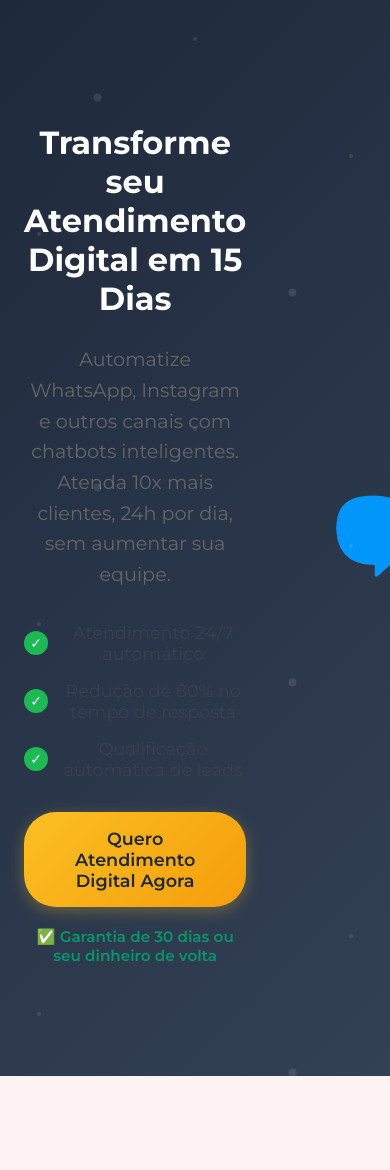
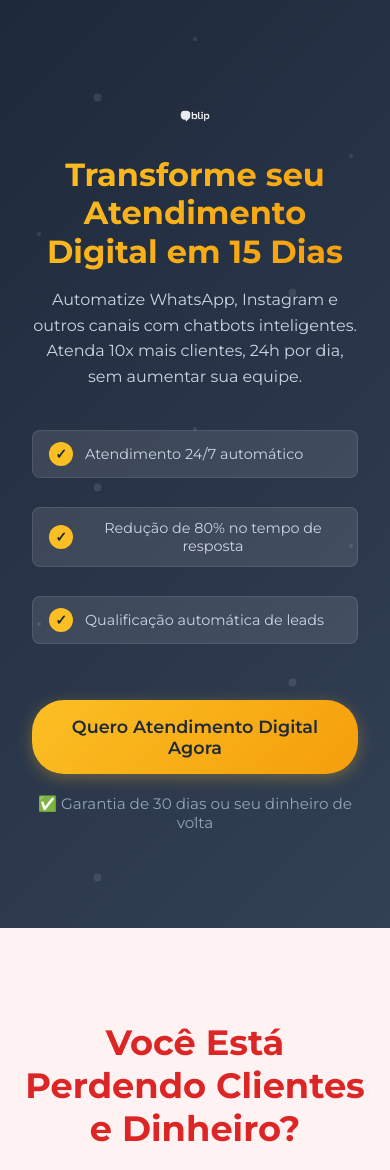
Before and after one commit to wesleystoss/ziro, a PHP site: page /lp/blip.html in a window 390 px wide. Shown: the part 69-1239 px from the top of the page. Run offline with PHP 8.4, Linux system fonts and the light colour scheme.

Commit message:
Adiciona novos estilos e estrutura à seção hero do site da Blip, incluindo animações, responsividade e melhorias visuais nos elementos de texto e benefícios. Atualiza a paleta de cores e remove elementos desnecessários para otimizar a apresentação.

```diff
--- a/assets/css/style.css
+++ b/assets/css/style.css
@@ -77,6 +77,24 @@ body {
     position: relative;
     z-index: 2;
     text-align: center;
+}
+
+/* Linha 0: Logo da Blip */
+.ziro-hero-logo {
+    animation: fadeInUp 0.8s ease-out 0s both;
+}
+
+.ziro-logo-blip {
+    height: 200px;
+    width: auto;
+    filter: brightness(0) invert(1);
+    opacity: 0.9;
+    transition: all 0.3s ease;
+}
+
+.ziro-logo-blip:hover {
+    opacity: 1;
+    transform: scale(1.05);
 }
 
 /* Linha 1: Título */
@@ -384,6 +402,14 @@ body {
     flex: 1;
 }
 
+.ziro-hero-text h1 {
+    font-size: 3rem;
+    font-weight: 700;
+    margin-bottom: 1.5rem;
+    color: #1e293b;
+    line-height: 1.2;
+}
+
 .ziro-hero-image {
     flex: 1;
     text-align: center;
@@ -396,7 +422,7 @@ body {
 
 .ziro-hero-subtitle {
     font-size: 1.3rem;
-    color: #4b5563;
+    color: #64748b;
     margin-bottom: 2rem;
     line-height: 1.6;
 }
@@ -410,7 +436,8 @@ body {
     align-items: center;
     margin-bottom: 1rem;
     font-size: 1.1rem;
-    color: #374151;
+    color: #475569;
+    font-weight: 500;
 }
 
 .ziro-check {
@@ -557,7 +584,7 @@ body {
 }
 
 .ziro-fonte-dados p {
-    color: #6b7280;
+    color: white;
     font-size: 0.9rem;
     font-style: italic;
 }
@@ -1366,3 +1393,108 @@ body {
         font-size: 1.1rem;
     }
 }
+
+@media (max-width: 900px) {
+    .ziro-hero-content {
+        flex-direction: column;
+        text-align: center;
+    }
+
+    .ziro-hero-image {
+        order: -1;
+    }
+
+    .ziro-hero-image img {
+        max-width: 200px;
+    }
+
+    .ziro-problemas-grid,
+    .ziro-metricas-grid,
+    .ziro-depoimentos-grid,
+    .ziro-processo-grid,
+    .ziro-garantias-grid {
+        grid-template-columns: 1fr;
+    }
+}
+
+@media (max-width: 600px) {
+    .ziro-hero-text h1 {
+        font-size: 2.5rem;
+    }
+
+    .ziro-hero-subtitle {
+        font-size: 1.1rem;
+    }
+
+    .ziro-servico-card {
+        padding: 1.5rem 0.7rem 1rem 0.7rem;
+    }
+
+    .ziro-cases blockquote {
+        padding: 1rem 0.7rem;
+    }
+}
+
+/* Hero da página Blip - Estilo específico */
+.ziro-hero-beneficios {
+    display: flex;
+    flex-direction: column;
+    gap: 1rem;
+    margin: 2rem 0;
+    animation: fadeInUp 0.8s ease-out 0.6s both;
+}
+
+.ziro-hero-beneficios .ziro-beneficio-item {
+    display: flex;
+    align-items: center;
+    font-size: 1.1rem;
+    color: #cbd5e1;
+    background: rgba(255, 255, 255, 0.1);
+    padding: 1rem 1.5rem;
+    border-radius: 8px;
+    backdrop-filter: blur(10px);
+    border: 1px solid rgba(255, 255, 255, 0.1);
+}
+
+.ziro-hero-beneficios .ziro-check {
+    background: #fbbf24;
+    color: #1e293b;
+    border-radius: 50%;
+    width: 24px;
+    height: 24px;
+    display: flex;
+    align-items: center;
+    justify-content: center;
+    font-size: 14px;
+    margin-right: 12px;
+    flex-shrink: 0;
+    font-weight: bold;
+}
+
+/* Responsividade para hero da Blip */
+@media (max-width: 768px) {
+    .ziro-hero-beneficios {
+        gap: 0.8rem;
+        margin: 1.5rem 0;
+    }
+
+    .ziro-hero-beneficios .ziro-beneficio-item {
+        font-size: 1rem;
+        padding: 0.8rem 1.2rem;
+    }
+
+    .ziro-logo-blip {
+        height: 50px;
+    }
+}
+
+@media (max-width: 480px) {
+    .ziro-hero-beneficios .ziro-beneficio-item {
+        font-size: 0.9rem;
+        padding: 0.7rem 1rem;
+    }
+
+    .ziro-logo-blip {
+        height: 40px;
+    }
+}
--- a/lp/blip.html
+++ b/lp/blip.html
@@ -17,12 +17,20 @@
         <!-- Hero Section com CTA Principal -->
         <section class="ziro-hero">
             <div class="ziro-container">
-                <div class="ziro-hero-content">
-                    <div class="ziro-hero-text">
-                        <h1>Transforme seu Atendimento Digital em 15 Dias</h1>
-                        <p class="ziro-hero-subtitle">Automatize WhatsApp, Instagram e outros canais com chatbots inteligentes. Atenda 10x mais clientes, 24h por dia, sem aumentar sua equipe.</p>
+                <div class="ziro-hero-grid">
+                    <!-- Linha 0: Logo da Blip -->
+                    <div class="ziro-hero-logo">
+                        <img src="../assets/images/blip.png" alt="Blip" class="ziro-logo-blip">
+                    </div>
 
-                        <div class="ziro-beneficios-rapidos">
+                    <!-- Linha 1: Título -->
+                    <h1 class="ziro-hero-title">Transforme seu Atendimento Digital em 15 Dias</h1>
+
+                    <!-- Linha 2: Benefício -->
+                    <p class="ziro-hero-beneficio">Automatize WhatsApp, Instagram e outros canais com chatbots inteligentes. Atenda 10x mais clientes, 24h por dia, sem aumentar sua equipe.</p>
+
+                    <!-- Linha 3: Benefícios Rápidos -->
+                    <div class="ziro-hero-beneficios">
                         <div class="ziro-beneficio-item">
                             <span class="ziro-check">✓</span>
                             <span>Atendimento 24/7 automático</span>
@@ -37,14 +45,13 @@
                         </div>
                     </div>
 
-                        <div class="ziro-cta-group">
+                    <!-- Linha 4: CTA -->
+                    <div class="ziro-hero-cta">
                         <a href="#contato" class="ziro-btn-main">Quero Atendimento Digital Agora</a>
-                            <p class="ziro-garantia">✅ Garantia de 30 dias ou seu dinheiro de volta</p>
                     </div>
-                    </div>
-                    <div class="ziro-hero-image">
-                        <img src="../assets/images/blip.png" alt="Blip - Atendimento Digital" />
-                    </div>
+
+                    <!-- Linha 5: Garantia -->
+                    <p class="ziro-hero-garantia">✅ Garantia de 30 dias ou seu dinheiro de volta</p>
                 </div>
             </div>
         </section>
@@ -143,9 +150,6 @@
                         <p>Prazo de implantação</p>
                     </div>
                 </div>
-                <div class="ziro-fonte-dados">
-                    <p>*Dados baseados em estatísticas oficiais da Blip e casos de sucesso da plataforma</p>
-                </div>
             </div>
         </section>
 
```
Lines whose indentation alone changed are shown as unchanged.
